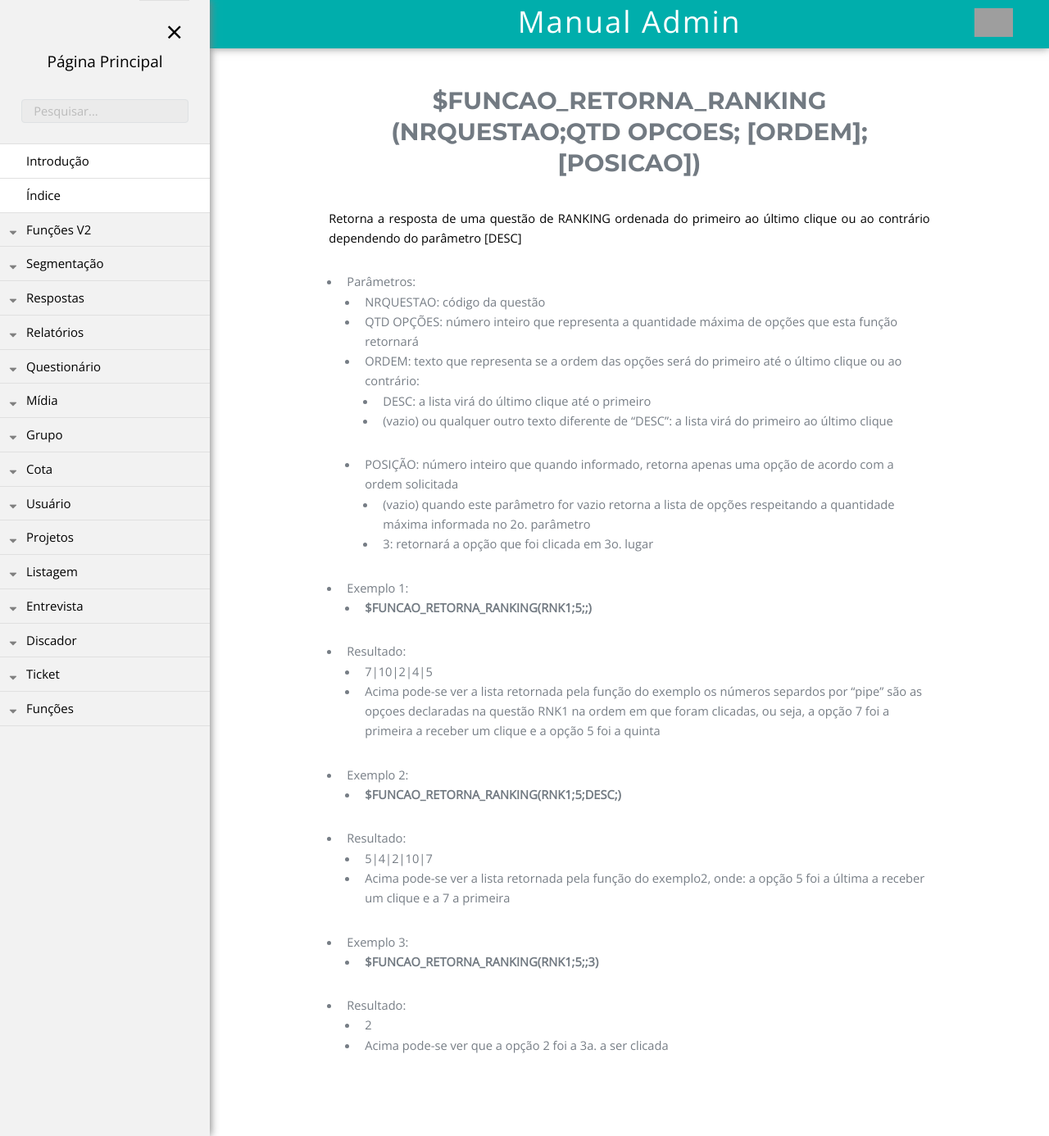
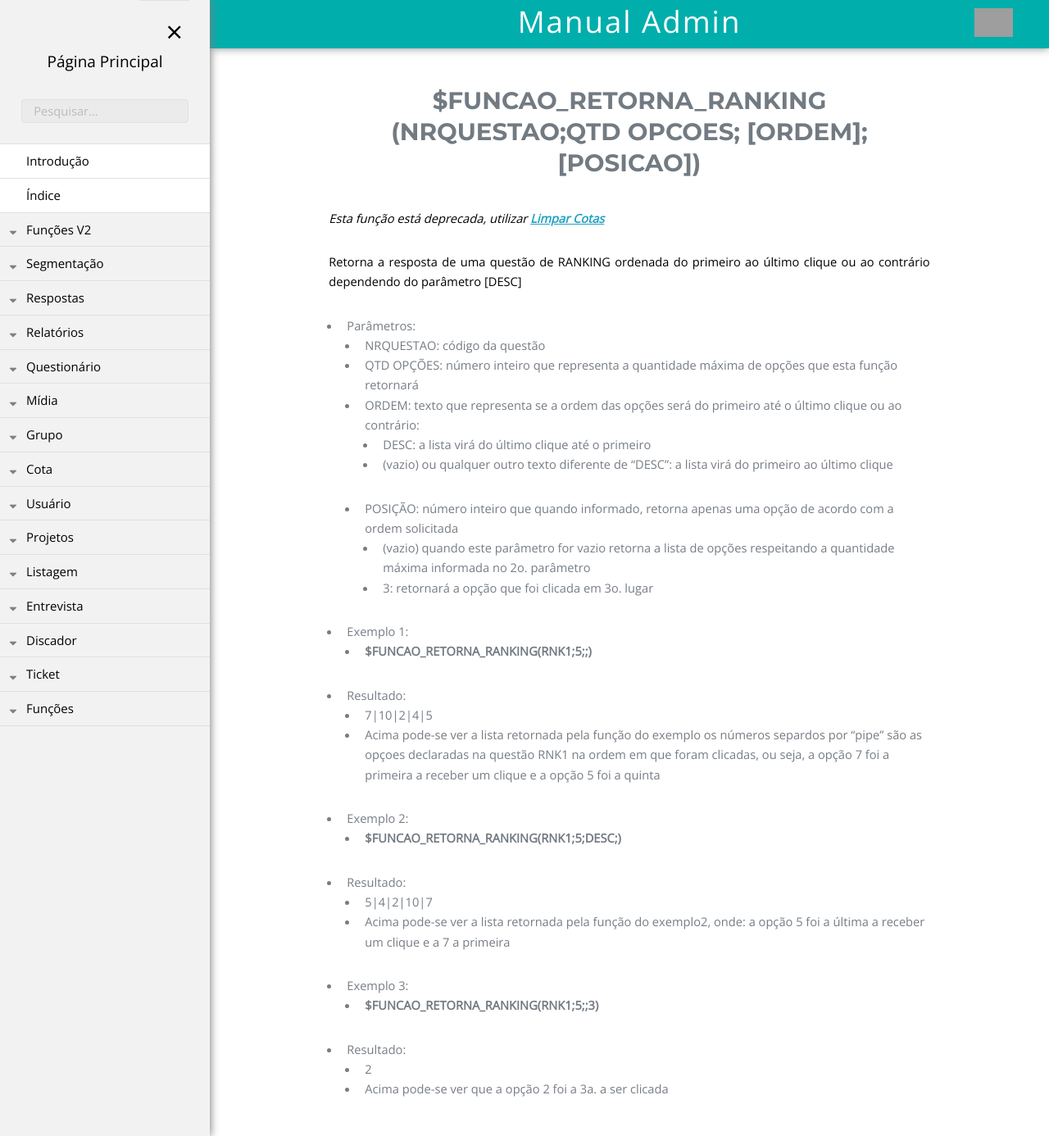
Before and after one commit to rogerio-figueiredo-hsr/hsrtechonline.github.io, a Jekyll site: the page built from _posts/2018-06-14-ler-ranking-ordenado.md, in a window 1280 px wide and 1386 px high. Shown: the whole window at 82% size. Built offline with Jekyll 4.4.1, drawn with Linux system fonts in a browser that asks for light colours; grey boxes are pictures that could not be loaded.

Commit message:
Update 2018-06-14-ler-ranking-ordenado.md

```diff
--- a/_posts/2018-06-14-ler-ranking-ordenado.md
+++ b/_posts/2018-06-14-ler-ranking-ordenado.md
@@ -6,6 +6,7 @@
 pasta: "funcoes"
 ---
 # $FUNCAO_RETORNA_RANKING (NRQUESTAO;QTD OPCOES;  [ORDEM];[POSICAO])
+*Esta função está deprecada, utilizar **<a href="/fastQuestAdmin/funcoesv2/rankingOrdenado">Limpar Cotas</a>***
 
 Retorna a resposta de uma questão de RANKING ordenada do primeiro ao último clique ou ao contrário dependendo do parâmetro [DESC]
 
```
